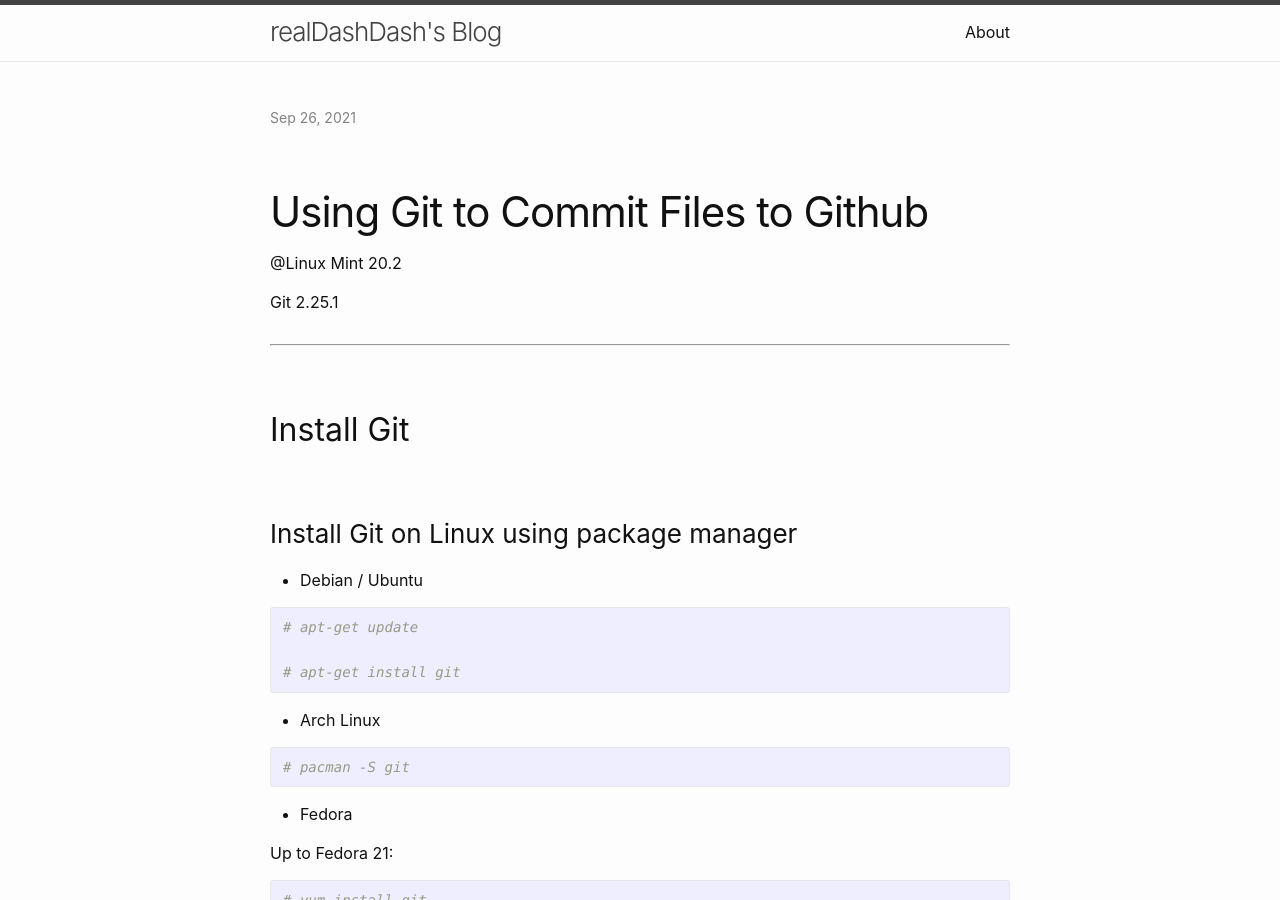
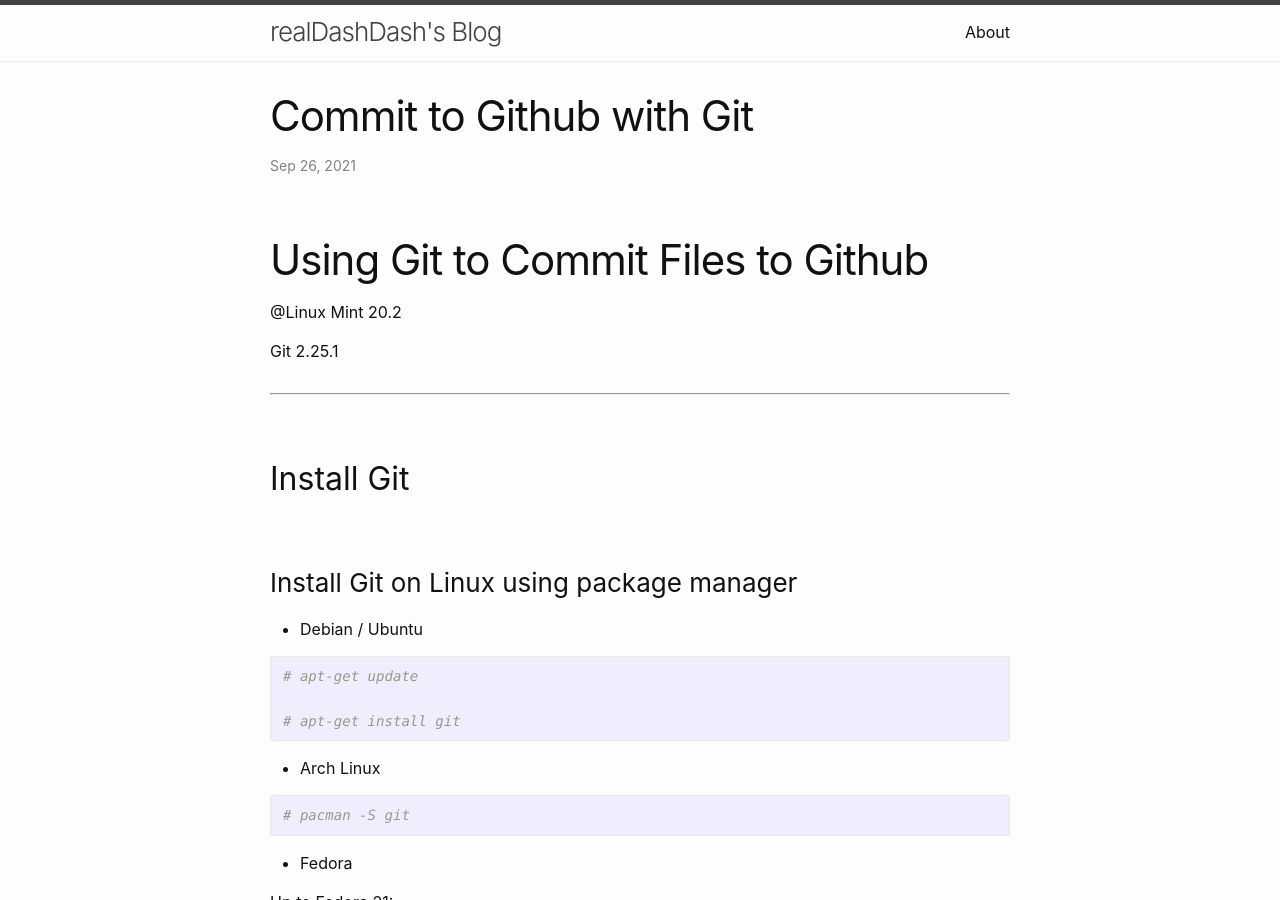
Before and after one commit to realDashDash/realDashDash.github.io, a Jekyll site: the page built from docs/_posts/2021-09-26-commit-to-github-with-git.md, in a window 1280 px wide and 900 px high. Built offline with Jekyll 4.4.1, drawn with Linux system fonts in a browser that asks for light colours; our own code applies the rules of GitHub Pages for plain Markdown files; part of the change alters nothing that is shown.

Commit message:
change yam, rename title

```diff
--- a/docs/_posts/2021-09-26-how-to-use-git-to-commit-to-github.md
+++ b/docs/_posts/2021-09-26-commit-to-github-with-git.md
@@ -1,7 +1,7 @@
 ---
-layout = post
-title = Using Git to Commit Files to Github
-date = 2021-09-26 15:47:23 +0800
+layout: post
+title:  "Commit to Github with Git "
+date:   2021-09-26 15:52:00 +0800
 categories: git
 ---
 
```
